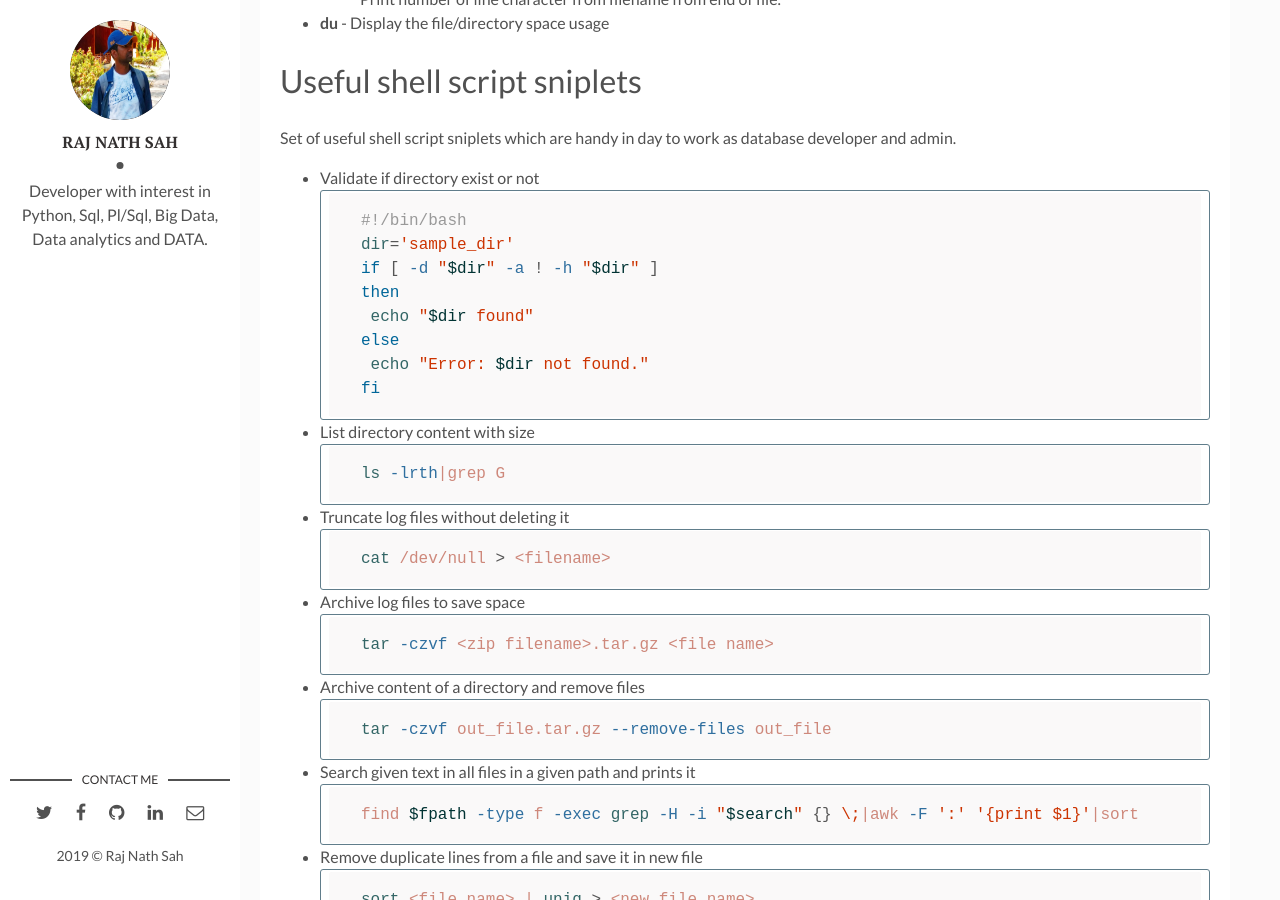
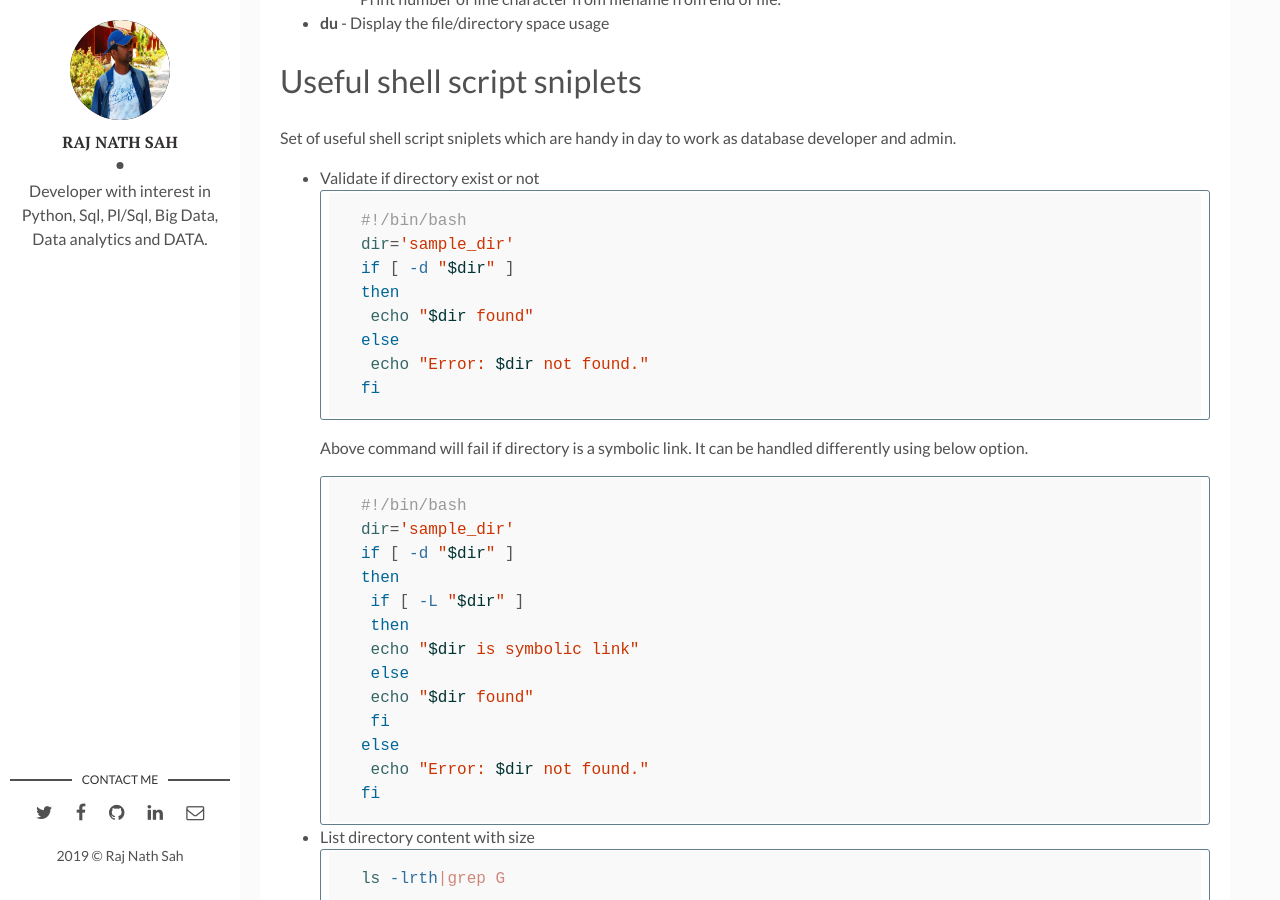
Before and after one commit to rajnathsah/rajnathsah.github.io, a Jekyll site: the page built from _posts/2019-11-27-shell-script-linux-command.md, in a window 1280 px wide and 900 px high, scrolled down 3359 px. Built offline with Jekyll 4.4.1, drawn with Linux system fonts in a browser that asks for light colours; comment, search, counter and statistics services are not loaded.

Commit message:
Update 2019-11-27-shell-script-linux-command.md

````diff
--- a/_posts/2019-11-27-shell-script-linux-command.md
+++ b/_posts/2019-11-27-shell-script-linux-command.md
@@ -150,9 +150,25 @@ Set of useful shell script sniplets which are handy in day to work as database d
 ```shell
 #!/bin/bash
 dir='sample_dir'
-if [ -d "$dir" -a ! -h "$dir" ]
+if [ -d "$dir" ]
 then
    echo "$dir found"
+else
+   echo "Error: $dir not found."
+fi
+```
+Above command will fail if directory is a symbolic link. It can be handled differently using below option.
+```shell
+#!/bin/bash
+dir='sample_dir'
+if [ -d "$dir" ]
+then
+ if [ -L "$dir" ]
+ then
+   echo "$dir is symbolic link"
+ else
+   echo "$dir found"
+ fi
 else
    echo "Error: $dir not found."
 fi
````
